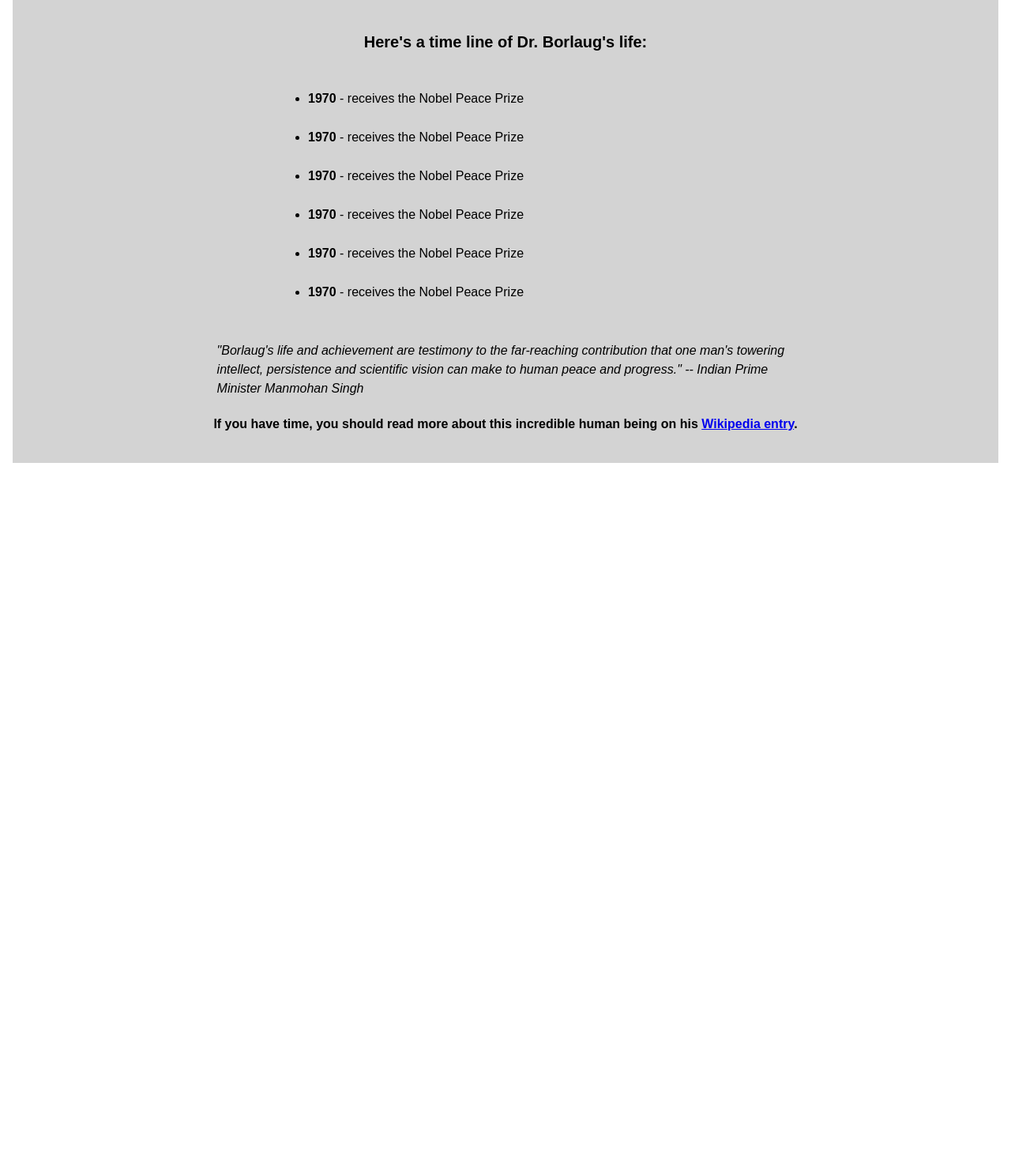
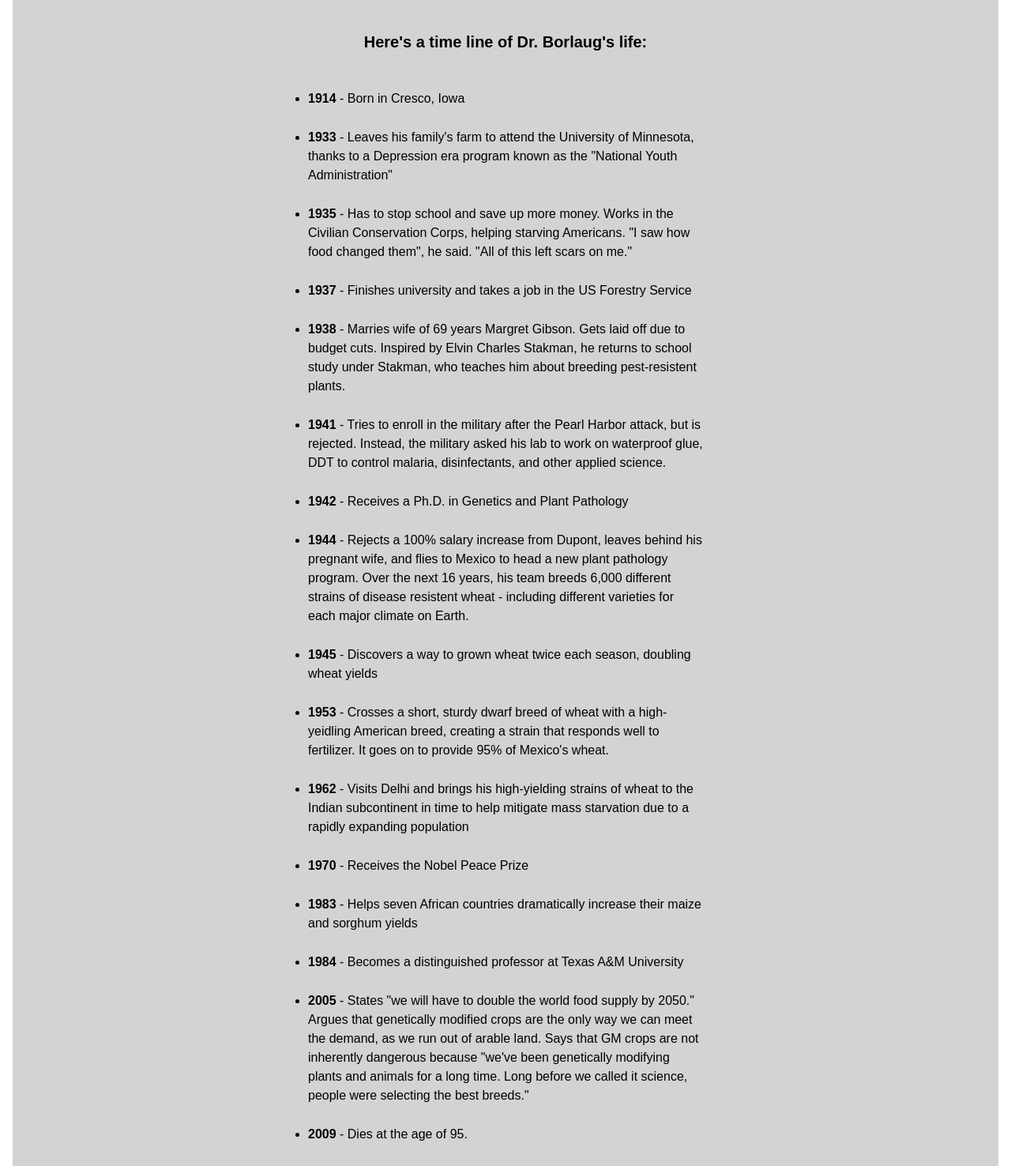
Before and after one commit to Christianh467/TributePage, a plain HTML site: page index.html in a window 1280 px wide. Shown: the part 842-2318 px from the top of the page at 79% size. Before the commit the page ends 1458 px from the top, so only its background shows below. Drawn offline with Linux system fonts and the light colour scheme.

Commit message:
Update index.html

```diff
--- a/index.html
+++ b/index.html
@@ -21,12 +21,22 @@
       <h3>Here's a time line of Dr. Borlaug's life:</h3>
     <div class="information">
         <ul class="tribute-facts">
-          <li class="fact"><strong>1970</strong> - receives the Nobel Peace Prize</li>
-          <li class="fact"><strong>1970</strong> - receives the Nobel Peace Prize</li>
-          <li class="fact"><strong>1970</strong> - receives the Nobel Peace Prize</li>
-          <li class="fact"><strong>1970</strong> - receives the Nobel Peace Prize</li>
-          <li class="fact"><strong>1970</strong> - receives the Nobel Peace Prize</li>
-          <li class="fact"><strong>1970</strong> - receives the Nobel Peace Prize</li>
+          <li class="fact"><strong>1914</strong> - Born in Cresco, Iowa</li>
+          <li class="fact"><strong>1933</strong> - Leaves his family's farm to attend the University of Minnesota, thanks to a Depression era program known as the "National Youth Administration"</li>
+          <li class="fact"><strong>1935</strong> - Has to stop school and save up more money. Works in the Civilian Conservation Corps, helping starving Americans. "I saw how food changed them", he said. "All of this left scars on me."</li>
+          <li class="fact"><strong>1937</strong> - Finishes university and takes a job in the US Forestry Service</li>
+          <li class="fact"><strong>1938</strong> - Marries wife of 69 years Margret Gibson. Gets laid off due to budget cuts. Inspired by Elvin Charles Stakman, he returns to school study under Stakman, who teaches him about breeding pest-resistent plants.</li>
+          <li class="fact"><strong>1941</strong> - Tries to enroll in the military after the Pearl Harbor attack, but is rejected. Instead, the military asked his lab to work on waterproof glue, DDT to control malaria, disinfectants, and other applied science.</li>
+          <li class="fact"><strong>1942</strong> - Receives a Ph.D. in Genetics and Plant Pathology</li>
+          <li class="fact"><strong>1944</strong> - Rejects a 100% salary increase from Dupont, leaves behind his pregnant wife, and flies to Mexico to head a new plant pathology program. Over the next 16 years, his team breeds 6,000 different strains of disease resistent wheat - including different varieties for each major climate on Earth.</li>
+          <li class="fact"><strong>1945</strong> - Discovers a way to grown wheat twice each season, doubling wheat yields</li>
+          <li class="fact"><strong>1953</strong> - Crosses a short, sturdy dwarf breed of wheat with a high-yeidling American breed, creating a strain that responds well to fertilizer. It goes on to provide 95% of Mexico's wheat.</li>
+          <li class="fact"><strong>1962</strong> - Visits Delhi and brings his high-yielding strains of wheat to the Indian subcontinent in time to help mitigate mass starvation due to a rapidly expanding population</li>
+          <li class="fact"><strong>1970</strong> - Receives the Nobel Peace Prize</li>
+          <li class="fact"><strong>1983</strong> - Helps seven African countries dramatically increase their maize and sorghum yields</li>
+          <li class="fact"><strong>1984</strong> - Becomes a distinguished professor at Texas A&M University</li>
+          <li class="fact"><strong>2005</strong> - States "we will have to double the world food supply by 2050." Argues that genetically modified crops are the only way we can meet the demand, as we run out of arable land. Says that GM crops are not inherently dangerous because "we've been genetically modifying plants and animals for a long time. Long before we called it science, people were selecting the best breeds."</li>
+          <li class="fact"><strong>2009</strong> - Dies at the age of 95.</li>
         </ul>
       <div id='tribute-info' class="comment">
         "Borlaug's life and achievement are testimony to the far-reaching contribution that one man's towering intellect, persistence and scientific vision can make to human peace and progress."
```
